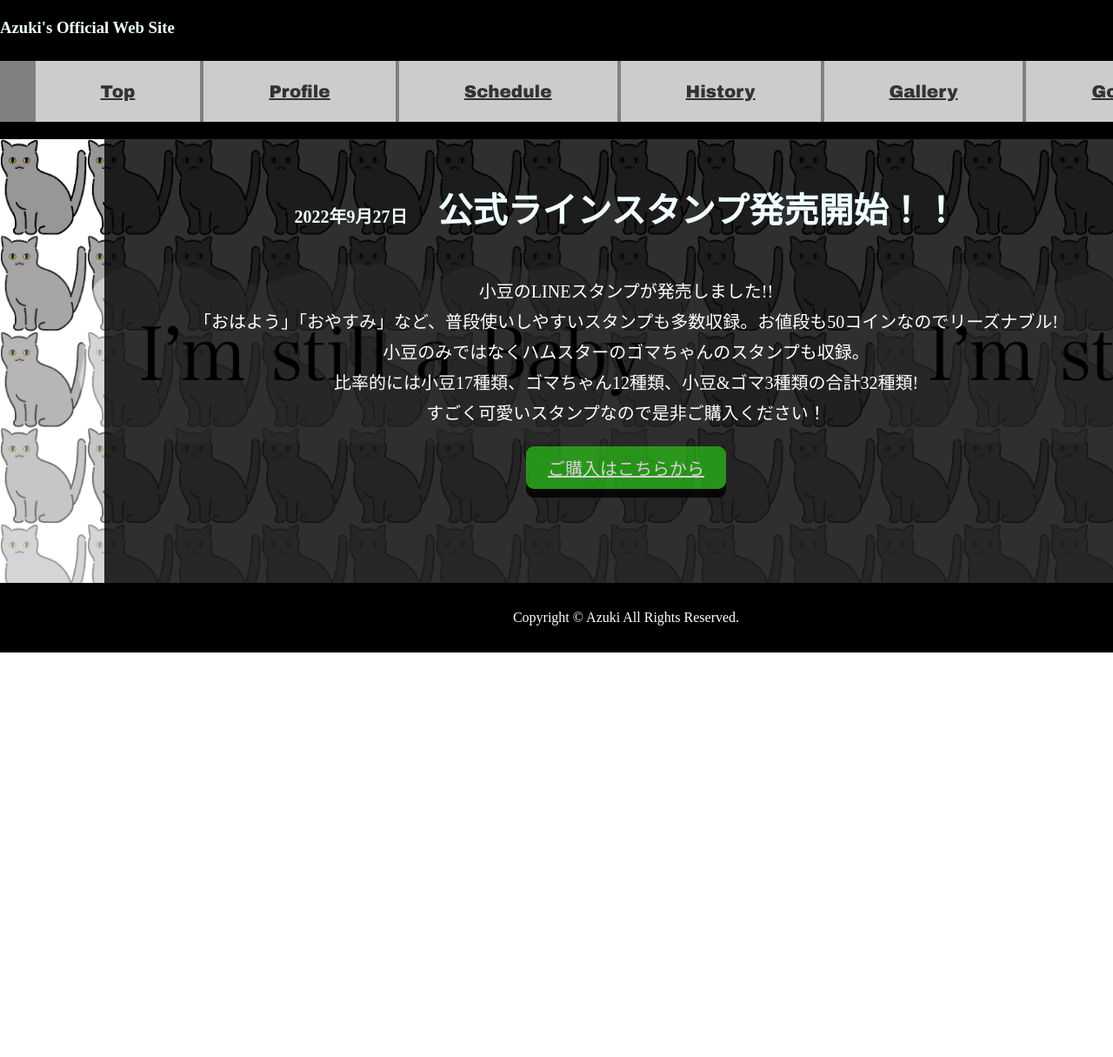
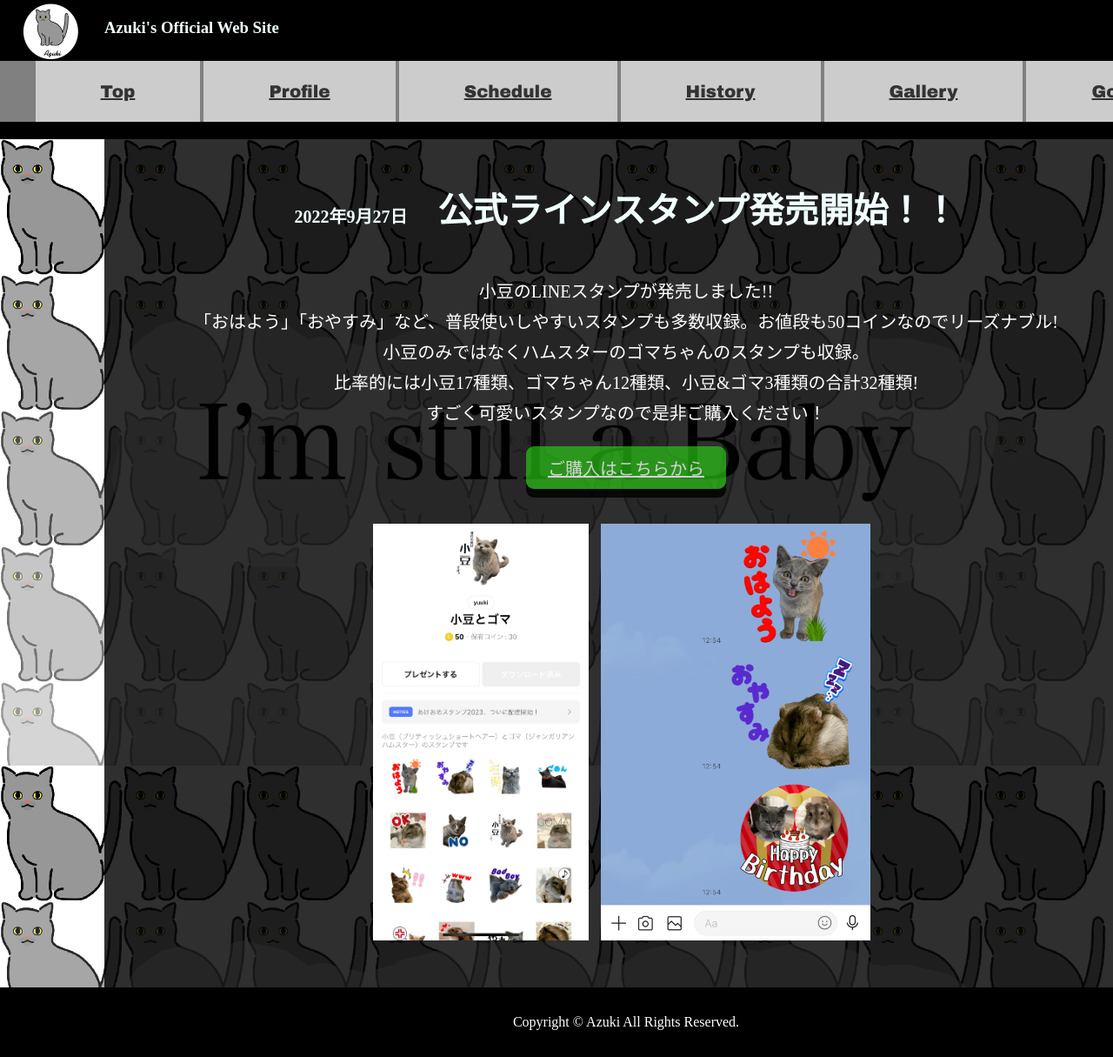
Before and after one commit to yuuki106/20220927azuki_line-stamp, a plain HTML site: page index.html in a window 1280 px wide. Shown: the top 1215 px of the page at 87% size. Before the commit the page ends 800 px from the top, so only its background shows below. Drawn offline with Linux system fonts and the light colour scheme; files whose address does not match are found by name.

Commit message:
Update index.html

```diff
--- a/index.html
+++ b/index.html
@@ -9,7 +9,7 @@
     <header>
         <div class="container">
             <div class="header-left">
-                <img src="/img/az1.png" alt="">
+                <img src="https://github.com/yuuki106/20220927azuki_line-stamp/blob/main/az_logo.png?raw=true" alt="">
                 <h3>Azuki's Official Web Site</h3>
             </div>
         </div>
@@ -38,8 +38,8 @@
 
             </div>
             <div class="news-img">
-              <img src="/img/ast1.jpg" alt="" width="248">
-              <img src="/img/ast2.jpg" alt="" width="310">
+              <img src="https://github.com/yuuki106/20220927azuki_line-stamp/blob/main/ast1.jpg?raw=true" alt="" width="248">
+              <img src="https://github.com/yuuki106/20220927azuki_line-stamp/blob/main/ast2.jpg?raw=true" alt="" width="310">
             </div>
         </div>
     </div>
```
